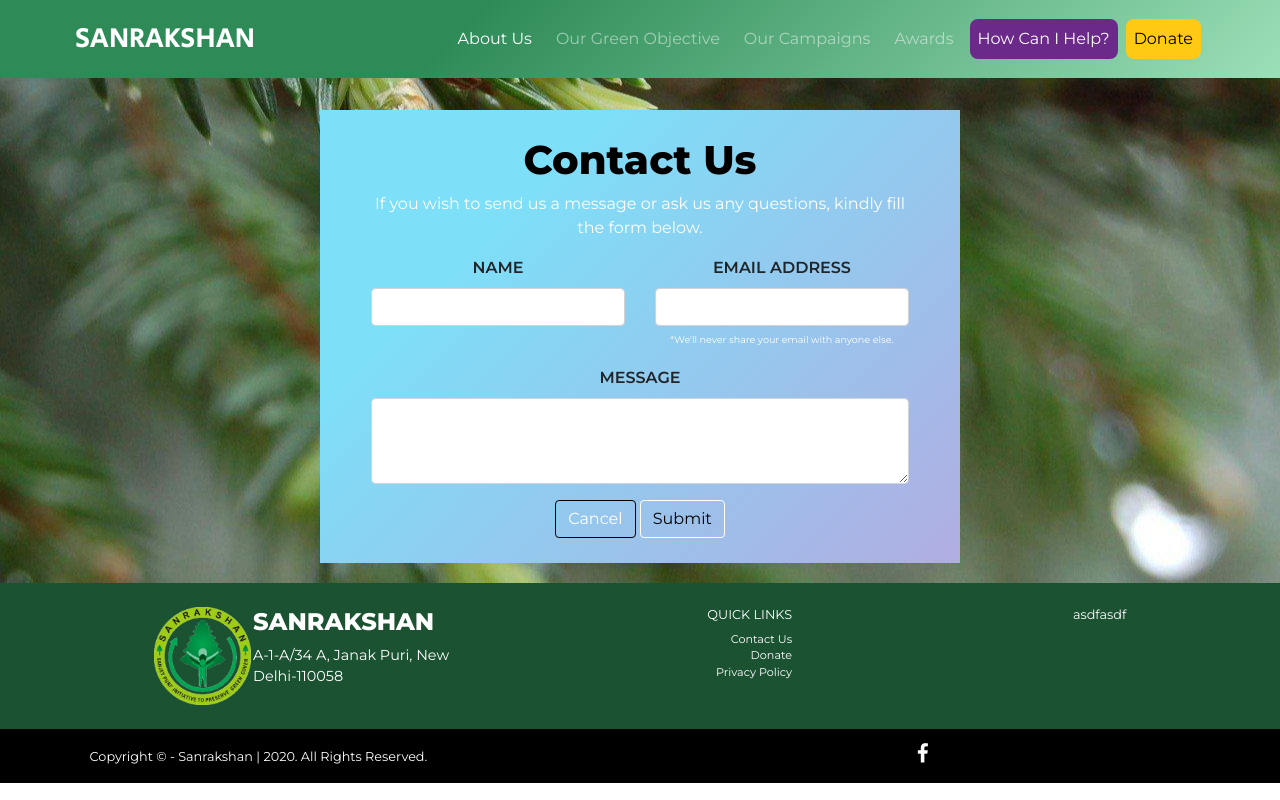
After one commit to arnavpisces/Sanrakshan-Website, a Flask app: page /contact-us in a window 1280 px wide. The commit adds this page. Run offline with Flask 2, Linux system fonts and the light colour scheme; some libraries are stand-ins or nearby versions.

Commit message:
contact page and form created

```diff
--- a/main.py
+++ b/main.py
@@ -5,6 +5,10 @@ app=Flask(__name__)
 def homepage():
     return render_template('index.html')
 
+@app.route('/contact-us')
+def contactPage():
+    return render_template('contact.html')
+
 
 if __name__=='__main__':
     app.run(host='0.0.0.0',debug=True)
--- a/static/css/custom.css
+++ b/static/css/custom.css
@@ -70,9 +70,7 @@ html {
 }
 .bg-img{
     background:transparent url('../images/splash.png') no-repeat center center;
-    background-image:
-    linear-gradient(to bottom, rgba(245, 246, 252, 0.32), #2e8b57),
-    url('../images/splash.png');
+    background-image:linear-gradient(to bottom, rgba(245, 246, 252, 0.32), #2e8b57),url('../images/splash.png');
     height:800px;
     display: flex;
 }
@@ -186,6 +184,9 @@ html {
 }
 .footer{
     background-color: #1b5232;
+    /* background-color: #1b5232; */
+/* background-image: linear-gradient(315deg, #9bdfb8 0%, #1b5232 74%); */
+
     padding-left: 12%;
     padding-right: 12%;
     /* padding-bottom:0 !important; */
@@ -208,7 +209,7 @@ html {
 }
 .beside-image{
     padding-left:0.7%;
-    text-align: center;
+    text-align: left;
 }
 .row-center{
     text-align: center;
@@ -227,6 +228,7 @@ html {
 .footer-copyright{
     color:white;
     background-color: black;
+
     padding-top:1.2%;
     padding-bottom:1.2%;
     padding-left:7%;
@@ -271,7 +273,89 @@ html {
 .cta:hover ~ .arrow-down{
     border-top: 20px solid white;
 }
+.carousel-control-next{
+    background-color: black;
+    width:5%;
+}
+.carousel-control-prev{
+    background-color: black;
+    width:5%;
+}
+.footer-subhead{
+    font-size:80%;
+}
+.footer-anchor{
+    display:block;
+    font-size:70%;
+    color:white;
+    text-decoration:none;
+}
+.footer-anchor:hover{
+    text-decoration:none;
+}
+.row-right{
+    text-align: right;
+}
+.contactus{
+    background: url('../images/contact-bg3.jpg') no-repeat center center;
+    /* background-image:linear-gradient(to bottom, rgba(245, 246, 252, 0.32), #d4d64e),url('../images/contact-bg3.jpg'); */
 
+    text-align: center;
+    padding-top:110px;
+    padding-bottom:20px;
+    /* min-height: 1000px; */
+}
+.contactus .container{
+    width:50%;
+    padding:2%;
+    padding-left:4%;
+    padding-right:4%;
+    background : rgba(25, 217, 253,0.6);
+    background-color: #b1ade2;
+    background-image: linear-gradient(315deg, #b1ade2 0%, #7ddff8 74%);
+}
+.navbar-contact{
+    background-color: #2e8b57 !important;
+    background-image: linear-gradient(315deg, #9bdfb8 0%, #2e8b57 64%);
+    display:relative;
+}
+.contact-heading{
+    font-family:Montserrat;
+    font-weight: 900;
+    COLOR:black;
+}
+.bmd-label-floating{
+    font-weight:600;
+}
+.bmd-help{
+    font-size:60%;
+    color:white;
+    text-align:left;
+}
+.contact-subline{
+    color:white;
+}
+.btn-primary{
+    background-color: rgba(0,0,0,0.0);
+    border-color: white;
+    color:black;
+    transition: background-color 100ms;
+}
+.btn-primary:hover{
+    border-color:white;
+    background-color: white;
+    color:black;
+}
+.btn-default{
+    background-color: rgba(0,0,0,0.0);
+    border-color: black;
+    color:white;
+    transition: background-color 100ms;
+}
+.btn-default:hover{
+    background-color: black;
+    color:white;
+}
 @media (min-width: 992px){
     .navbar-expand-lg .navbar-nav .nav-link {
         padding-right: 0.5rem;
--- /dev/null
+++ b/templates/contact.html
@@ -0,0 +1,109 @@
+<!doctype html>
+<html>
+    <head>
+        <title>Contact Us - Sanrakshan</title>
+        <link rel="stylesheet" href="https://maxcdn.bootstrapcdn.com/bootstrap/4.0.0/css/bootstrap.min.css" integrity="sha384-Gn5384xqQ1aoWXA+058RXPxPg6fy4IWvTNh0E263XmFcJlSAwiGgFAW/dAiS6JXm" crossorigin="anonymous">
+        <script src="https://code.jquery.com/jquery-3.2.1.slim.min.js" integrity="sha384-KJ3o2DKtIkvYIK3UENzmM7KCkRr/rE9/Qpg6aAZGJwFDMVNA/GpGFF93hXpG5KkN" crossorigin="anonymous"></script>
+        <script src="https://cdnjs.cloudflare.com/ajax/libs/popper.js/1.12.9/umd/popper.min.js" integrity="sha384-ApNbgh9B+Y1QKtv3Rn7W3mgPxhU9K/ScQsAP7hUibX39j7fakFPskvXusvfa0b4Q" crossorigin="anonymous"></script>
+        <script src="https://maxcdn.bootstrapcdn.com/bootstrap/4.0.0/js/bootstrap.min.js" integrity="sha384-JZR6Spejh4U02d8jOt6vLEHfe/JQGiRRSQQxSfFWpi1MquVdAyjUar5+76PVCmYl" crossorigin="anonymous"></script>
+        <link rel="stylesheet" href="{{ url_for('static', filename='css/custom.css') }}">
+        <link href="https://fonts.googleapis.com/css2?family=Secular+One&family=Alata&family=Montserrat:wght@400;600;800&display=swap" rel="stylesheet">
+        <link rel="stylesheet" href="https://cdnjs.cloudflare.com/ajax/libs/font-awesome/4.7.0/css/font-awesome.min.css">
+    </head>
+    <body>
+        <nav class="navbar navbar-expand-lg navbar-dark navbar-contact">
+            <div class="container">
+                <a class="navbar-brand" href="#">SANRAKSHAN</a>
+                <button class="navbar-toggler" type="button" data-toggle="collapse" data-target="#navbarNav" aria-controls="navbarNav" aria-expanded="false" aria-label="Toggle navigation">
+                <span class="navbar-toggler-icon"></span>
+                </button>
+                <div class="collapse navbar-collapse" id="navbarNav">
+                <ul class="navbar-nav ml-auto">
+                    <li class="nav-item active">
+                    <a class="nav-link au" href="#row-about">About Us <span class="sr-only">(current)</span></a>
+                    </li>
+                    <li class="nav-item">
+                    <a class="nav-link ogo" href="#row-object">Our Green Objective</a>
+                    </li>
+                    <li class="nav-item">
+                    <a class="nav-link oc" href="#row-campaign">Our Campaigns</a>
+                    </li>
+                    <li class="nav-item">
+                    <a class="nav-link awa" href="#">Awards</a>
+                    </li>
+                    <li class="nav-item help-item">
+                        <a class="nav-link help" href="#">How Can I Help?</a>
+                    </li>
+                    <li class="nav-item donate-item">
+                        <a class="nav-link donate" href="#">Donate</a>
+                    </li>
+                </ul>
+                </div>
+            </div>
+          </nav>
+          <div class="contactus">
+              <section class="container">
+                  <h1 class="contact-heading">Contact Us</h1>
+                  <p class="contact-subline">If you wish to send us a message or ask us any questions, kindly fill the form below.</p>
+                  <form>
+
+                    <div class="row">
+                        <div class="col-md-6 multi-horizontal">
+                            <div class="form-group">
+                                <label for="exampleInputPassword1" class="bmd-label-floating">NAME</label>
+                                <input type="text" class="form-control" id="exampleInputPassword1">
+                            </div>
+                        </div>
+                        <div class="col-md-6 multi-horizontal">
+                            <div class="form-group">
+                            <label for="exampleInputEmail1" class="bmd-label-floating">EMAIL ADDRESS</label>
+                            <input type="email" class="form-control" id="exampleInputEmail1">
+                            <span class="bmd-help">*We'll never share your email with anyone else.</span>
+                          </div>
+                        </div>
+                    </div>
+                    <div class="row">
+                        <div class="col-md-12 multi-horizontal">
+                            <div class="form-group">
+                                <label for="exampleTextarea" class="bmd-label-floating">MESSAGE</label>
+                                <textarea class="form-control" id="exampleTextarea" rows="3"></textarea>
+                            </div>
+                            <button class="btn btn-default">Cancel</button>
+                            <button type="submit" class="btn btn-primary btn-raised">Submit</button>
+                        <!-- </div> -->
+                    </div>
+
+                  </form>
+              </section>
+          </div>
+          <footer id="sticky-footer" class="py-4 text-white-50 footer">
+            <div class="row row-right">
+                <div class="col-md-4 footer-col-md">
+                    <img class="footer-image" src="{{  url_for('static',filename='images/logo-transparent.png')  }}">
+                    <div class="beside-image">
+                        <h2 class="footer-heading">SANRAKSHAN</h2>
+                        <p style="font-size:90%;">A-1-A/34 A, Janak Puri, New Delhi-110058</p>
+                    </div>
+                </div>
+                <div class="col-md-4">
+                    <h5 class="footer-subhead">QUICK LINKS</h5>
+                    <a class="footer-anchor" href="/contact-us">Contact Us</a>
+                    <a class="footer-anchor" href="#">Donate</a>
+                    <a class="footer-anchor" href="#">Privacy Policy</a>
+                </div>
+                <div class="col-md-4">
+                    <h5 class="footer-subhead">asdfasdf</h5>
+                </div>
+            </div>
+          </footer>
+          <div class="footer-copyright">
+            <div class="row">
+                <div class="col-md-6">
+                    <small>Copyright &copy; - Sanrakshan | 2020. All Rights Reserved.</small>
+                </div>
+                <div class="col-md-6 social-icon-col">
+                    <a href="#" class="fa fa-facebook"></a>
+                </div>
+            </div>
+    </body>
+</html>
```
Also changed, not shown: templates/index.html (+8 -4 lines), static/images/contact-bg.jpg (added), static/images/contact-bg2.jpg (added), static/images/contact-bg3.jpg (added).
